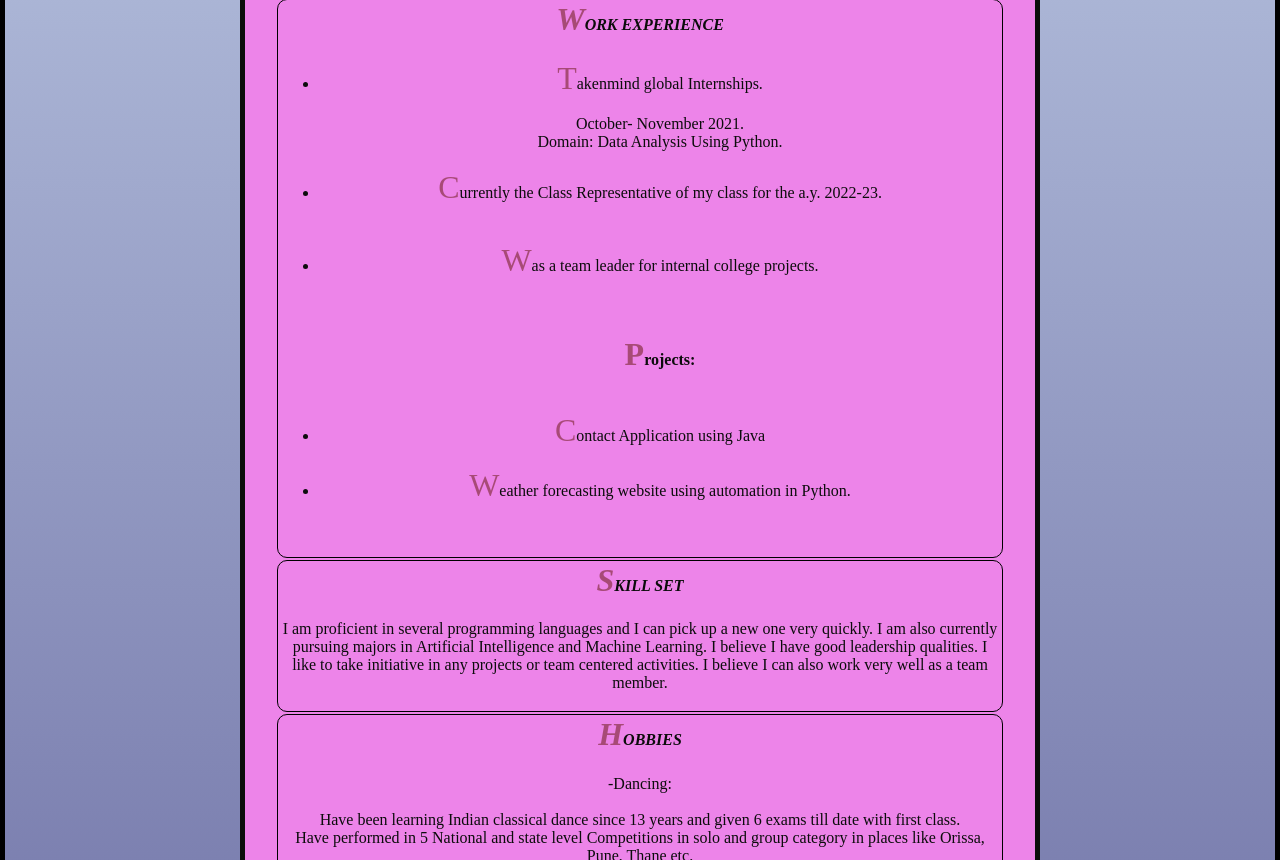
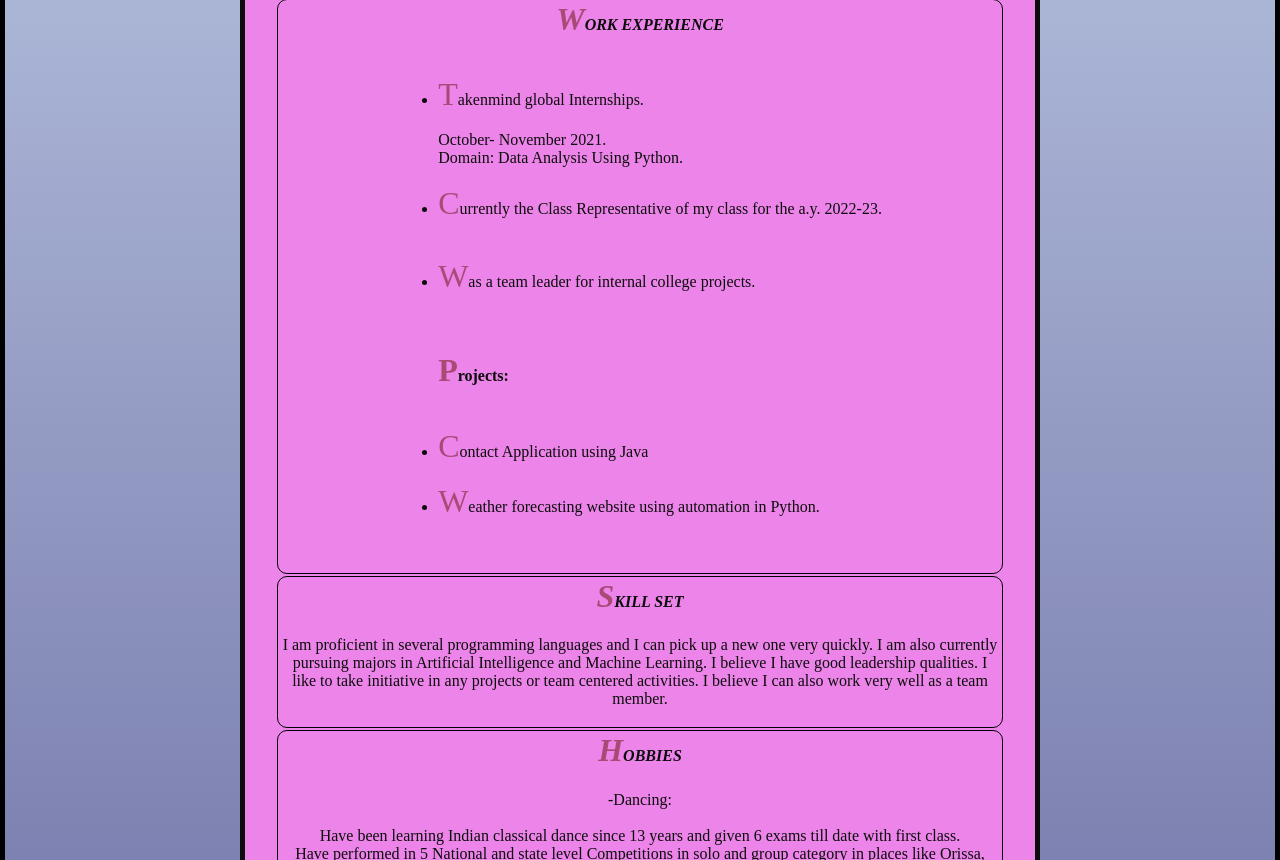
Before and after one commit to js-ves2020/html-lab-1.1, a plain HTML site: page index.html in a window 1280 px wide. Shown: the part 955-1815 px from the top of the page. Drawn offline with Linux system fonts and the light colour scheme.

Commit message:
Update style.css

```diff
--- a/style.css
+++ b/style.css
@@ -43,3 +43,10 @@ iframe{
   margin-left:auto;
   margin-right:auto;
 }
+div.container {
+  text-align: center;
+}
+ul.myUL {
+  display: inline-block;
+  text-align: left;
+}
```
